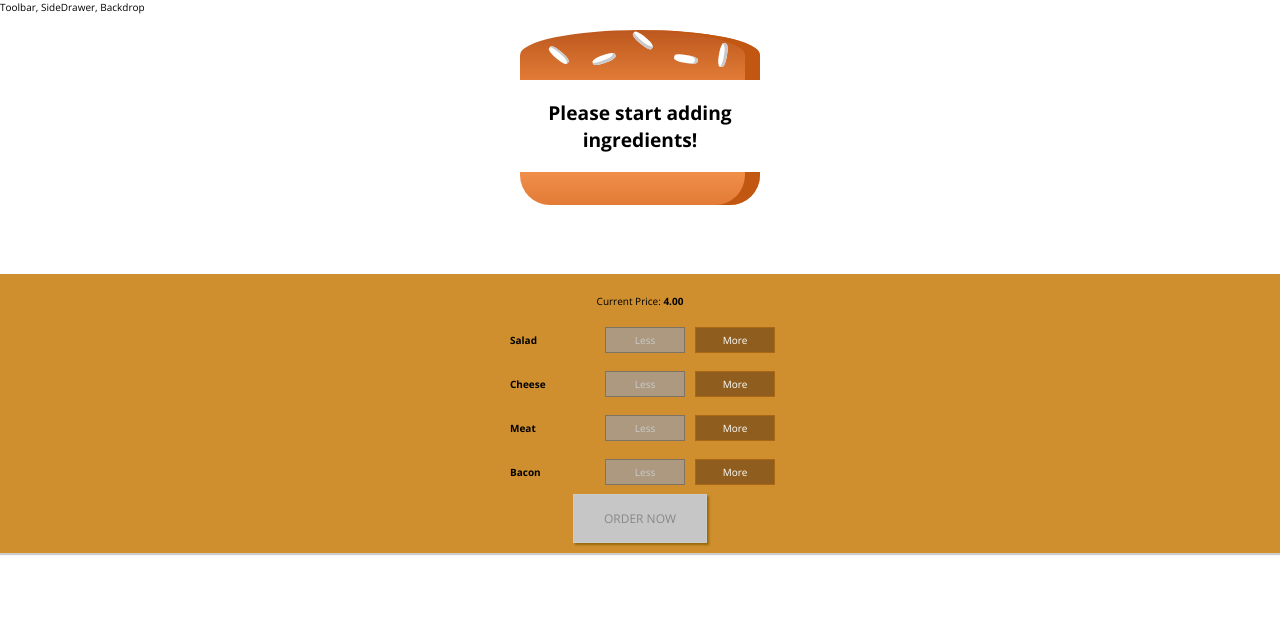
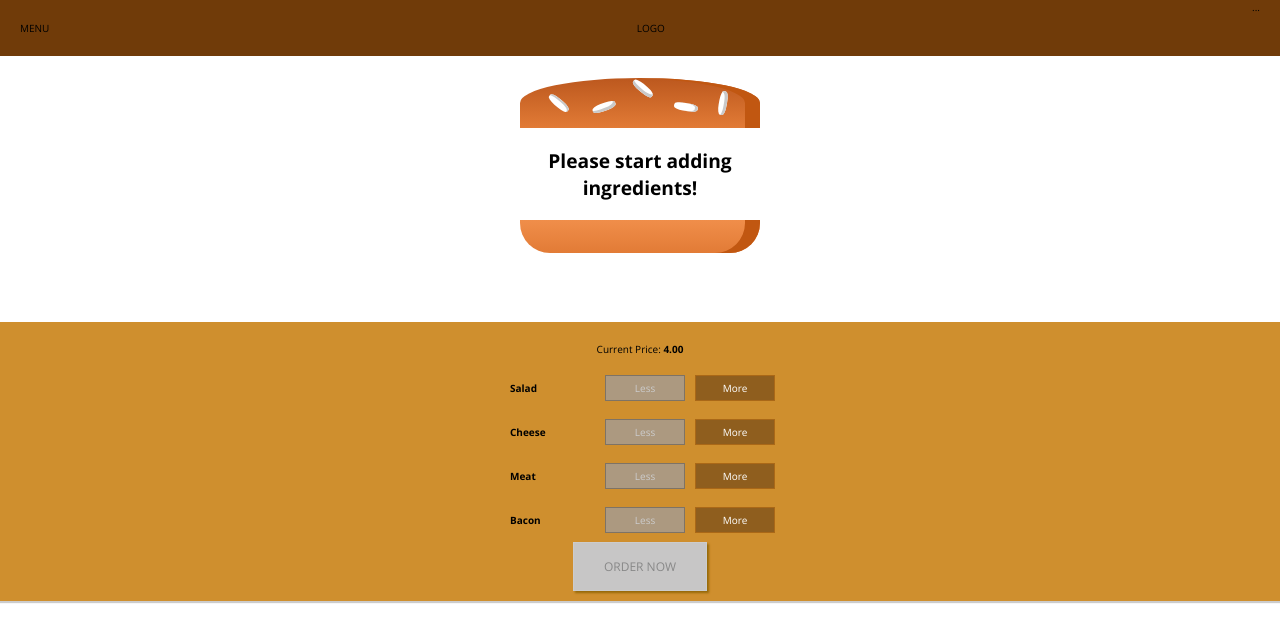
Before and after one commit to jg00/prop-MJ-Burgers, a React (Create React App) app: page / in a window 1280 px wide. Shown: the top 642 px of the page. Built offline with nearby package versions, Linux system fonts and the light colour scheme.

Commit message:
Toolbar added.

```diff
--- a/src/components/Layout/Layout.js
+++ b/src/components/Layout/Layout.js
@@ -1,10 +1,11 @@
 import React from "react";
 import Aux from "../../hoc/Aux";
 import classes from "./Layout.module.css";
+import Toolbar from "../Navigation/Toolbar/Toolbar";
 
 const layout = props => (
   <Aux>
-    <div>Toolbar, SideDrawer, Backdrop</div>
+    <Toolbar />
     <main className={classes.Content}>{props.children}</main>
   </Aux>
 );
--- a/src/components/Layout/Layout.module.css
+++ b/src/components/Layout/Layout.module.css
@@ -1,3 +1,3 @@
 .Content {
-  margin-top: 1em;
+  margin-top: 72px;
 }
--- /dev/null
+++ b/src/components/Navigation/Toolbar/Toolbar.js
@@ -0,0 +1,12 @@
+import React from "react";
+import classes from "./Toolbar.module.css";
+
+const toolbar = props => (
+  <header className={classes.Toolbar}>
+    <div>MENU</div>
+    <div>LOGO</div>
+    <nav>...</nav>
+  </header>
+);
+
+export default toolbar;
--- /dev/null
+++ b/src/components/Navigation/Toolbar/Toolbar.module.css
@@ -0,0 +1,18 @@
+.Toolbar {
+  height: 56px;
+  width: 100%;
+  position: fixed;
+  top: 0;
+  left: 0;
+  background-color: #703b09;
+  display: flex;
+  justify-content: space-between;
+  align-items: center;
+  padding: 0 20px;
+  box-sizing: border-box;
+  z-index: 90;
+}
+
+.Toolbar nav {
+  height: 100%;
+}
```
